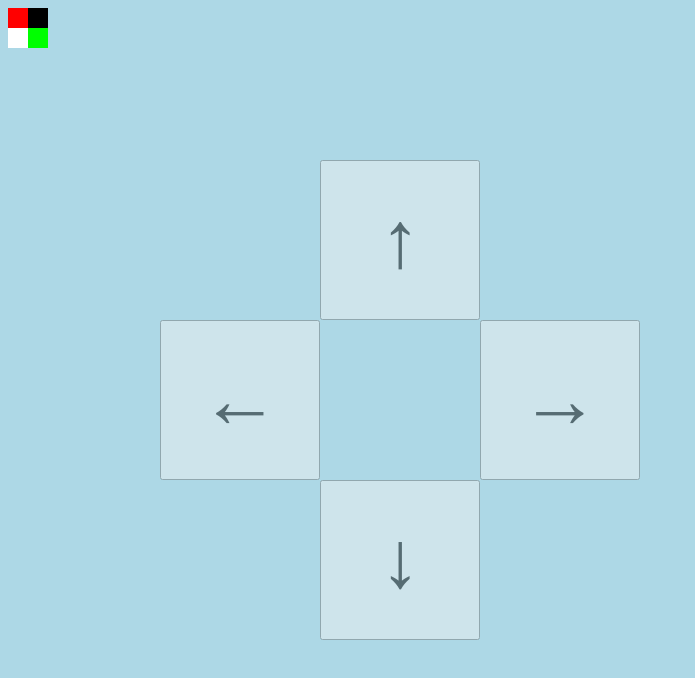
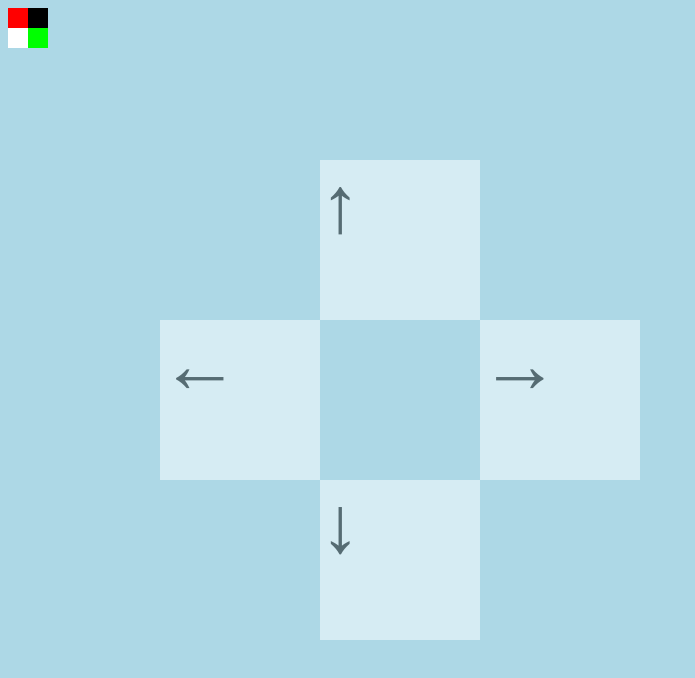
Before and after one commit to benjaminjkern/maze, a plain HTML site: page index.html in a window 1280 px wide. Shown: the whole page, without its empty margins (0-695 px from the left). Drawn offline with nearby package versions, Linux system fonts and the light colour scheme.

Commit message:
divs so it should work now

```diff
--- a/canvas.js
+++ b/canvas.js
@@ -170,9 +170,34 @@
                     break;
             }
         }, false);
-        $("#up").on("touchstart", e => movePos(0, -1));
-        $("#left").on("touchstart", e => movePos(-1, 0));
-        $("#down").on("touchstart", e => movePos(0, 1));
-        $("#right").on("touchstart", e => movePos(1, 0));
+        document.getElementById('up').addEventListener("touchstart", () => {
+            movePos(0, -1);
+            document.getElementById('up').classList.add("active");
+        });
+        document.getElementById('left').addEventListener("touchstart", () => {
+            movePos(-1, 0);
+            document.getElementById('left').classList.add("active");
+        });
+        document.getElementById('down').addEventListener("touchstart", () => {
+            movePos(0, 1);
+            document.getElementById('down').classList.add("active");
+        });
+        document.getElementById('right').addEventListener("touchstart", () => {
+            movePos(1, 0);
+            document.getElementById('right').classList.add("active");
+        });
+
+        document.getElementById('up').addEventListener("touchend", () => {
+            document.getElementById('up').classList.remove("active");
+        });
+        document.getElementById('left').addEventListener("touchend", () => {
+            document.getElementById('left').classList.remove("active");
+        });
+        document.getElementById('down').addEventListener("touchend", () => {
+            document.getElementById('down').classList.remove("active");
+        });
+        document.getElementById('right').addEventListener("touchend", () => {
+            document.getElementById('right').classList.remove("active");
+        });
     });
 })();
--- a/index.html
+++ b/index.html
@@ -16,23 +16,21 @@
             opacity: 0.5;
             padding-left: 0;
             padding-right: 0;
+            background-color: white;
+            touch-action: manipulation;
         }
 
         .active {
-            background-color: lightgrey
-        }
-
-        .btn:active {
             background-color: lightgrey
         }
     </style>
 </head>
 
 <body style=" background: lightblue;">
-    <button id="left" class="btn" style="left:calc(min(20vw,20vh)*1);bottom:calc(min(20vw,20vh)*2);">←</button>
-    <button id="up" class="btn" style="left:calc(min(20vw,20vh)*2);bottom:calc(min(20vw,20vh)*3);">↑</button>
-    <button id="right" class="btn" style="left:calc(min(20vw,20vh)*3);bottom:calc(min(20vw,20vh)*2);">→</button>
-    <button id="down" class="btn" style="left:calc(min(20vw,20vh)*2);bottom:calc(min(20vw,20vh)*1);">↓</button>
+    <div id="left" class="btn" style="left:calc(min(20vw,20vh)*1);bottom:calc(min(20vw,20vh)*2);">←</div>
+    <div id="up" class="btn" style="left:calc(min(20vw,20vh)*2);bottom:calc(min(20vw,20vh)*3);">↑</div>
+    <div id="right" class="btn" style="left:calc(min(20vw,20vh)*3);bottom:calc(min(20vw,20vh)*2);">→</div>
+    <div id="down" class="btn" style="left:calc(min(20vw,20vh)*2);bottom:calc(min(20vw,20vh)*1);">↓</div>
     <canvas id="grid" width=10000 height=10000>
 </body>
 
```
